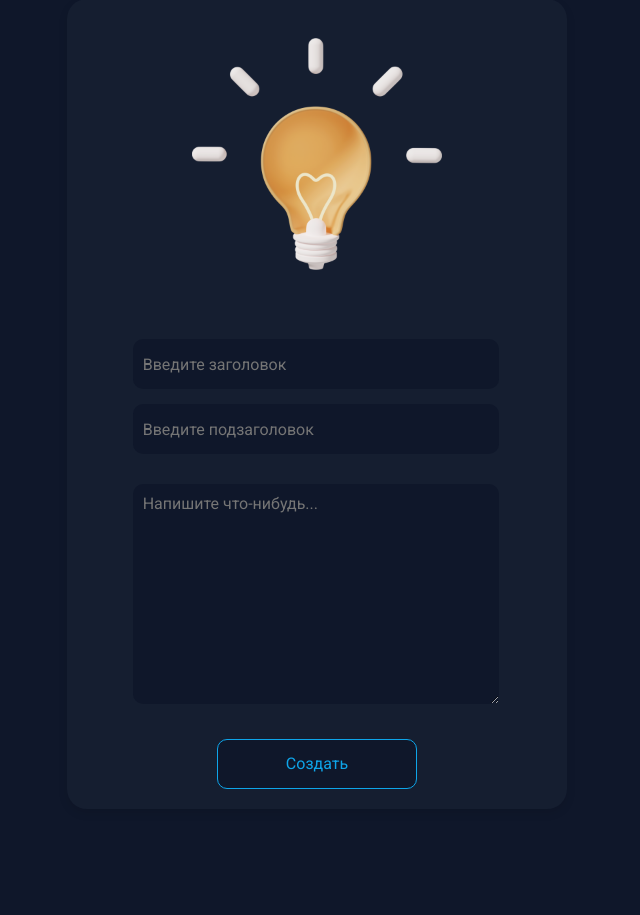
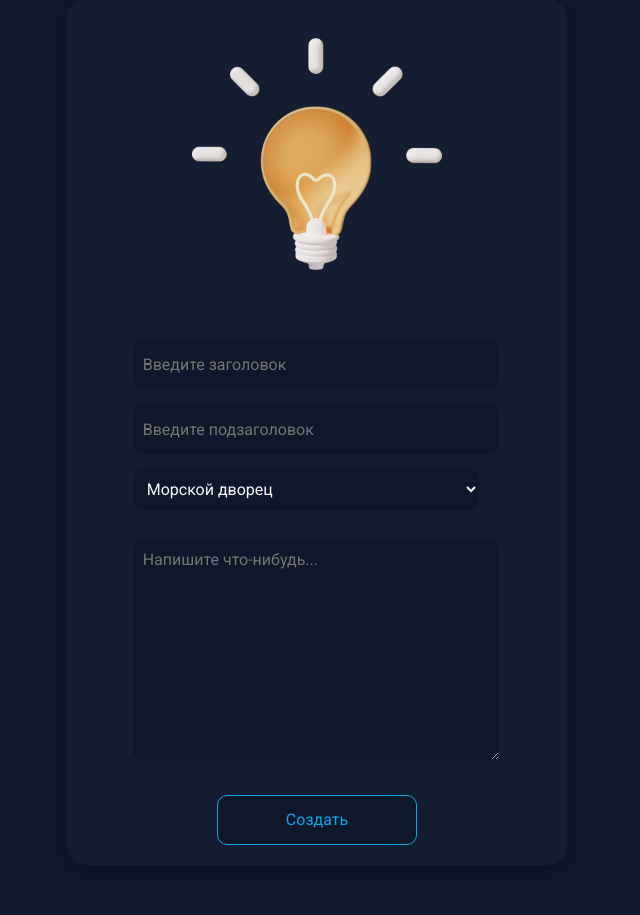
Before and after one commit to JhonArabyan/diary-main, a Flask app: page /create in a window 1280 px wide. Shown: the part 101-1016 px from the top of the page, without its empty margins (323-963 px from the left). Before the commit the page ends 890 px from the top, so only its background shows below. Run offline with Flask 3, Linux system fonts and the light colour scheme.

Commit message:
Add files via upload

```diff
--- a/diary-main/main.py
+++ b/diary-main/main.py
@@ -26,7 +26,8 @@ class Card(db.Model):
     text = db.Column(db.Text, nullable=False)
     #email владельца карточки
     user_email = db.Column(db.String(100), nullable=False)
-
+    #url выбранной картинки
+    url_card = db.Column(db.String(100), nullable=False)
     #Вывод объекта и id
     def __repr__(self):
         return f'<Card {self.id}>'
@@ -52,9 +53,7 @@ def login():
             if form_login == user.email and form_password == user.password:
                 session['user_email'] = user.email
                 return redirect('/index')
-
-
-
+        return redirect('/')
     else:
         return render_template('login.html', error=error)
 
@@ -70,10 +69,7 @@ def reg():
         user = User(email=email, password=password)
         db.session.add(user)
         db.session.commit()
-
-
         return redirect('/')
-
     else:
         return render_template('registration.html')
 
@@ -81,15 +77,15 @@ def reg():
 #Запуск страницы с контентом
 @app.route('/index')
 def index():
-    #Задание №4. Сделай, чтобы пользователь видел тольуо свои карточки
+    #Задание №4. Сделай, чтобы пользователь видел только свои карточки
     email = session.get('user_email')
     cards = Card.query.filter_by(user_email=email).all()
     return render_template('index.html', cards=cards)
+
 #Запуск страницы c картой
 @app.route('/card/<int:id>')
 def card(id):
     card = Card.query.get(id)
-
     return render_template('card.html', card=card)
 
 #Запуск страницы c созданием карты
@@ -97,17 +93,18 @@ def card(id):
 def create():
     return render_template('create_card.html')
 
-#Форма карты
+#PЗаполнение карты пользователем
 @app.route('/form_create', methods=['GET','POST'])
 def form_create():
     if request.method == 'POST':
         title =  request.form['title']
         subtitle =  request.form['subtitle']
         text =  request.form['text']
-
+        # получаем выбранное изображение
+        selected_image = request.form.get('image-selector')
         #Задание №4. Сделай, чтобы создание карточки происходило от имени пользователя
         email = session['user_email']
-        card = Card(title=title, subtitle=subtitle, text=text, user_email=email)
+        card = Card(title=title, subtitle=subtitle, text=text, user_email=email, url_card=selected_image)
         db.session.add(card)
         db.session.commit()
         return redirect('/index')
--- a/diary-main/static/css/style.css
+++ b/diary-main/static/css/style.css
@@ -209,6 +209,17 @@ ul {
     color: #F8FAFC;
     background:  rgba(14, 165, 233, 1);
 }
+.form__select {
+    background: #0F172A;
+    border-radius: 10px;
+    padding: 10px;
+    height:fit-content;
+    color: #F8FAFC;
+    font: inherit;
+    border: none;
+    width: 94%;
+}
+
 
 .main {
     padding: 0 5%;
--- a/diary-main/templates/card.html
+++ b/diary-main/templates/card.html
@@ -10,7 +10,8 @@
   <link rel="stylesheet" href="../static/css/style.css">
   <title>Дневник программиста</title>
 </head>
-<body>
+<body style="background-image: url(../static/img/{{card.url_card}});
+            background-size: cover;">
   <header class="header">
     <img src="../static/img/logo.svg" alt="logo" width="30" height="30">
     <ul class="main-list">
--- a/diary-main/templates/create_card.html
+++ b/diary-main/templates/create_card.html
@@ -26,8 +26,16 @@
                     <label for="title">
                         <input class="form__input" type="text" name="title" id="title" placeholder="Введите заголовок" required>
                     </label>
+
                     <label for="subtitle">
                         <input class="form__input" type="text" name="subtitle" id="subtitle" placeholder="Введите подзаголовок" required>
+                    </label>
+
+                    <label for="image-selector">
+                        <select class="form__select" name="image-selector" id="image-selector">
+                            <option value="meme_1.jpg" {% if selected_image == 'meme_1.jpg' %}selected{% endif %}>Морской дворец</option>
+                            <option value="meme_2.jpg" {% if selected_image == 'meme_2.jpg' %}selected{% endif %}>Пена у берега</option>
+                        </select>
                     </label>
                 </div>
                 <label for="text">
```
Also changed, not shown: diary-main/instance/diary.db, diary-main/static/img/meme_1.jpg (added), diary-main/static/img/meme_2.jpg (added), 7 other files.
